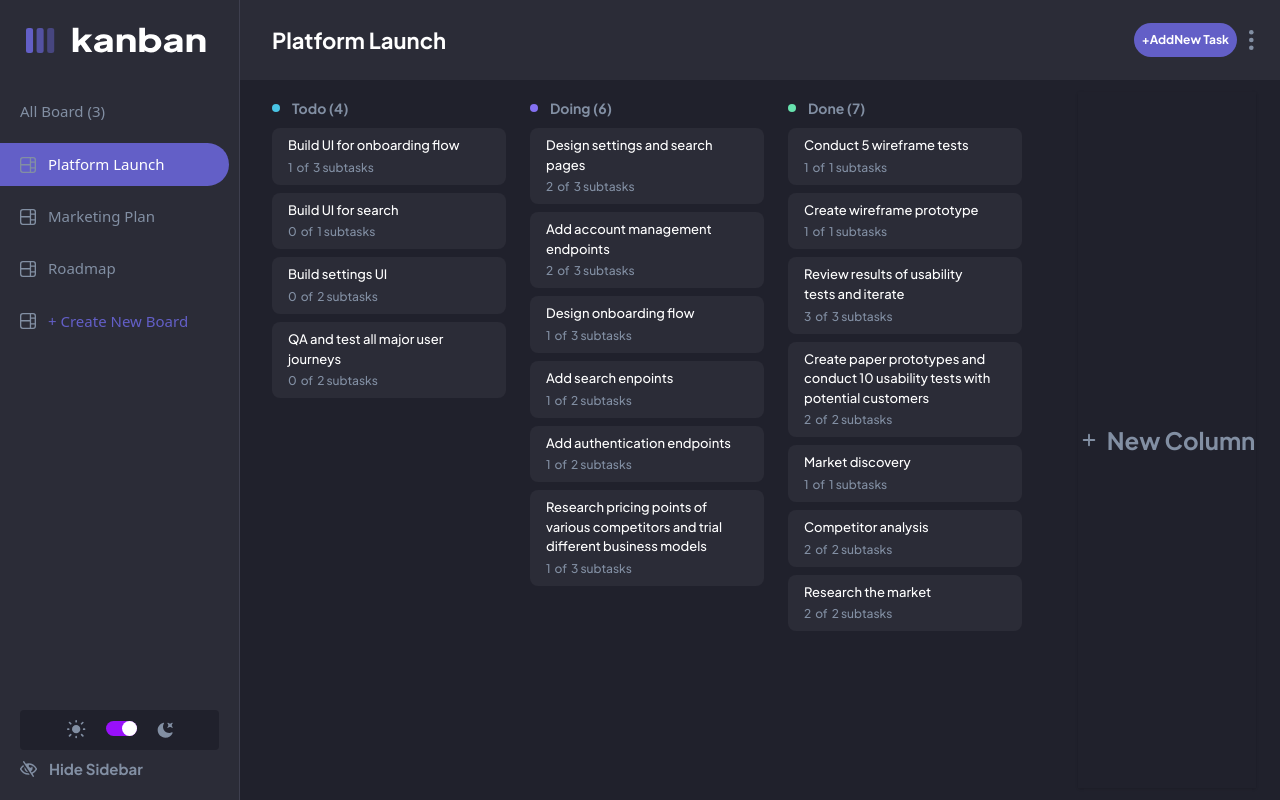
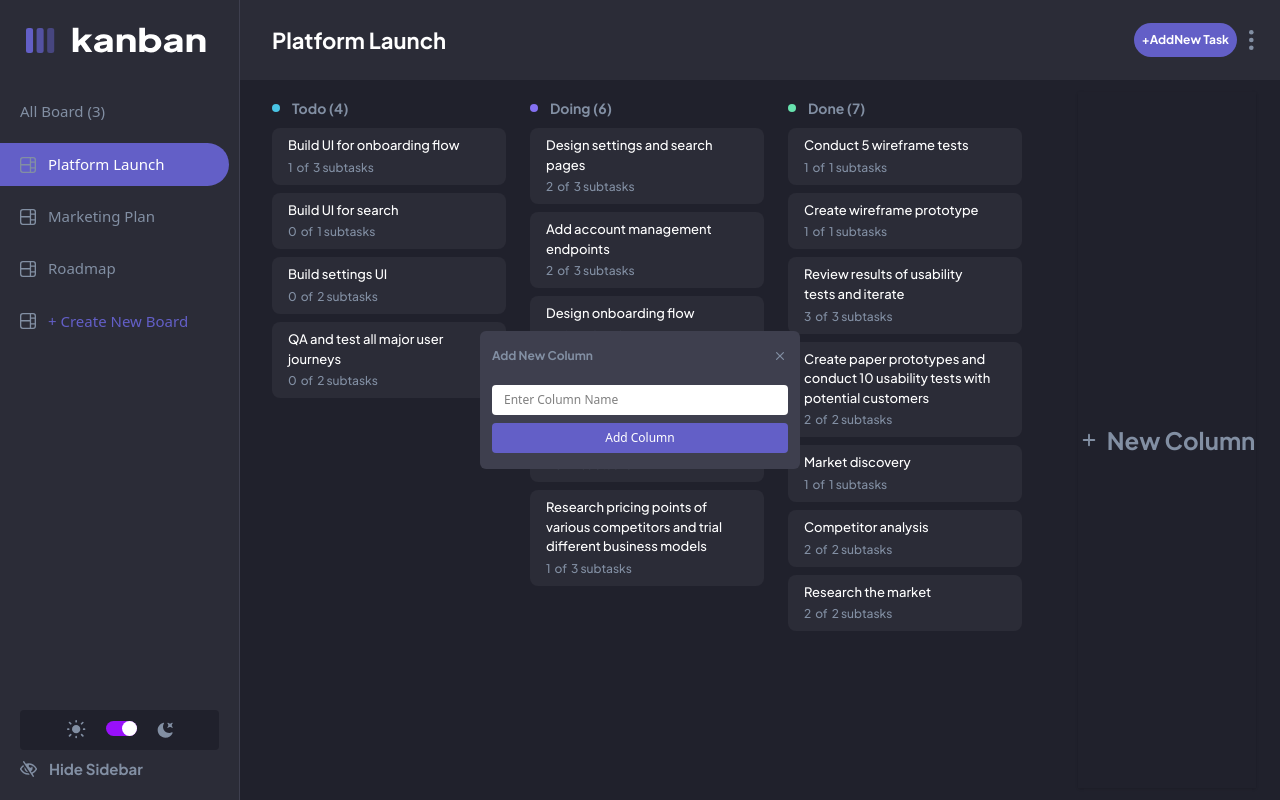
Before and after one commit to BigDahn/kanban_App, a React (Vite) app: page / in a window 1280 px wide. Both pictures are taken after a click on the button "New Column". Built offline with nearby package versions, Linux system fonts and the light colour scheme.

Commit message:
column modal done

```diff
--- a/src/App.jsx
+++ b/src/App.jsx
@@ -3,17 +3,19 @@ import Container from "./components/Container";
 import Header from "./components/Header";
 import Main from "./components/Main";
 import Sidebar from "./components/Sidebar";
+import NewColumn from "./components/NewColumn";
 
 function App() {
-  const { isSidebarOpen } = useSelector((state) => state.theme);
+  const { isSidebarOpen, addColumnModal } = useSelector((state) => state.theme);
 
-  console.log(isSidebarOpen);
+  console.log(addColumnModal);
   return (
     <main className="grid min-h-screen m-auto box-border grid-rows-[80px_auto]">
       <Header />
       <Container>
         <Sidebar />
         <Main />
+        {addColumnModal && <NewColumn />}
       </Container>
     </main>
   );
--- a/src/components/Main.jsx
+++ b/src/components/Main.jsx
@@ -1,11 +1,13 @@
 import { PlusIcon } from "@heroicons/react/16/solid";
 import { useState } from "react";
-import { useSelector } from "react-redux";
+import { useDispatch, useSelector } from "react-redux";
+import { newColumn } from "../feature/theme/themeSlice";
 
 function Main() {
   const [index, setIndex] = useState();
   const { isDarkMode } = useSelector((state) => state.theme);
   const { data, activeState } = useSelector((state) => state.kanban);
+  const dispatch = useDispatch();
 
   const { columns } = data.filter((s) => s.name === activeState)[0];
 
@@ -83,7 +85,10 @@ function Main() {
           })}
         </div>
         <div className="bg-primary-300 h-full w-full flex items-center justify-center shadow-sm">
-          <button className="flex  items-center gap-2 text-primary-600 hover:text-primary-100 font-plus-jakarta-sans font-bold text-[24px] cursor-pointer transition-all ease-linear delay-75">
+          <button
+            className="flex  items-center gap-2 text-primary-600 hover:text-primary-100 font-plus-jakarta-sans font-bold text-[24px] cursor-pointer transition-all ease-linear delay-75"
+            onClick={() => dispatch(newColumn())}
+          >
             <PlusIcon className="size-5  " /> <span> New Column</span>
           </button>
         </div>
--- /dev/null
+++ b/src/components/NewColumn.jsx
@@ -0,0 +1,49 @@
+import { XMarkIcon } from "@heroicons/react/20/solid";
+import { useDispatch, useSelector } from "react-redux";
+import { closeColumnModal } from "../feature/theme/themeSlice";
+import { useState } from "react";
+
+function NewColumn() {
+  const { activeState, data } = useSelector((state) => state.kanban);
+  const [columnName, setColumnName] = useState("");
+  const dispatch = useDispatch();
+
+  console.log(activeState, data);
+
+  function handleNewColumn() {
+    if (!columnName) return;
+    console.log(columnName);
+    setColumnName("");
+    dispatch(closeColumnModal());
+  }
+  return (
+    <div className="absolute inset-0 max-h-min flex flex-col gap-5 items-start px-3 py-4 w-[40vh] m-auto rounded-md bg-primary-500">
+      <div className="flex justify-between w-full items-center">
+        <h2 className="text-[12px] text-primary-600 font-bold font-plus-jakarta-sans">
+          Add New Column
+        </h2>
+        <XMarkIcon
+          className="size-4 text-primary-600 hover:text-primary-100"
+          role="button"
+          onClick={() => dispatch(closeColumnModal())}
+        />
+      </div>
+      <div className="flex flex-col gap-2 w-full">
+        <input
+          type="text"
+          className="bg-white rounded-sm w-full text-[12px] px-3 py-1.5 outline-none"
+          placeholder="Enter Column Name"
+          onChange={(e) => setColumnName(e.target.value)}
+        />
+        <button
+          className="text-[12px] text-white bg-primary-100 w-full px-3 py-1.5 rounded-sm"
+          onClick={() => handleNewColumn()}
+        >
+          Add Column
+        </button>
+      </div>
+    </div>
+  );
+}
+
+export default NewColumn;
--- a/src/feature/kanban/kanbanSlice.js
+++ b/src/feature/kanban/kanbanSlice.js
@@ -11,11 +11,16 @@ const kanbanSlice = createSlice({
   initialState,
   reducers: {
     changeActiveState: (state, action) => {
-      console.log(action.payload);
       state.activeState = state.data.at(action.payload).name;
+    },
+    addNewColumn: (state, action) => {
+      console.log(action);
+    },
+    editTasks: (state, action) => {
+      console.log(action);
     },
   },
 });
 
-export const { changeActiveState } = kanbanSlice.actions;
+export const { changeActiveState, editTasks } = kanbanSlice.actions;
 export default kanbanSlice.reducer;
--- a/src/feature/theme/themeSlice.js
+++ b/src/feature/theme/themeSlice.js
@@ -3,6 +3,7 @@ import { createSlice } from "@reduxjs/toolkit";
 const initialState = {
   isDarkMode: true,
   isSidebarOpen: true,
+  addColumnModal: false,
 };
 
 const themeSlice = createSlice({
@@ -18,9 +19,21 @@ const themeSlice = createSlice({
     themeToggle: (state) => {
       state.isDarkMode = !state.isDarkMode;
     },
+    newColumn: (state) => {
+      state.addColumnModal = true;
+    },
+    closeColumnModal: (state) => {
+      state.addColumnModal = false;
+    },
   },
 });
 
-export const { closeSidebar, openSideBar, themeToggle } = themeSlice.actions;
+export const {
+  closeSidebar,
+  openSideBar,
+  themeToggle,
+  newColumn,
+  closeColumnModal,
+} = themeSlice.actions;
 
 export default themeSlice.reducer;
```
